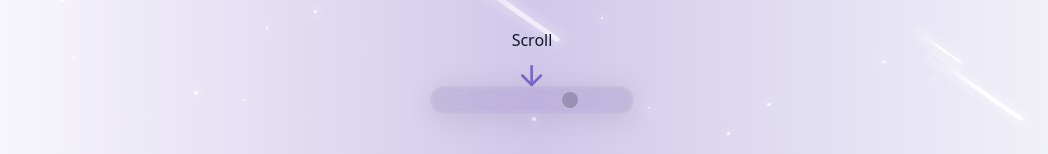
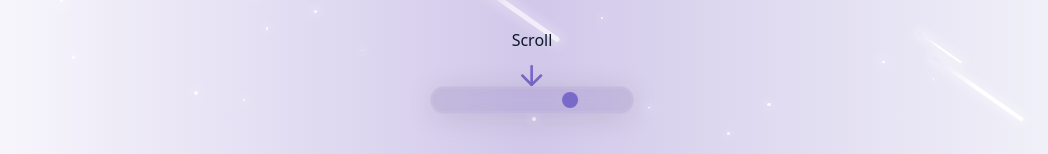
Before and after one commit to LucaTegano/portfolio, a React (Vite) app: page / in a window 1280 px wide. Shown: the part 646-800 px from the top of the page, without its empty margins (108-1156 px from the left). Built offline with nearby package versions, Linux system fonts and the light colour scheme; the HTML template or start-up script is replaced by a standard one.

Commit message:
color hovering

```diff
--- a/src/components/FloatingNav.css
+++ b/src/components/FloatingNav.css
@@ -109,9 +109,9 @@
 }
 
 .nav-item.stars-active {
-  background: rgba(0, 0, 0, 0.2);
+  background: hsl(var(--star-mask));
 }
 
 [data-theme="dark"] .nav-item.stars-active {
-  background: rgba(255, 255, 255, 0.1);
+  background: rgba(255, 0, 0, 0.202);
 }
--- a/src/index.css
+++ b/src/index.css
@@ -12,6 +12,9 @@
   --color-about: hsl(var(--about));
   --color-about-text: hsl(var(--about-text));
   --color-hover: hsl(var(--hover));
+  --color-star-mask: hsl(var(--star-mask));
+
+
   --animate-float: float 6s ease-in-out infinite;
   --animate-pulse-subtle: pulse-subtle 4s ease-in-out infinite;
   --animate-fade-in: fade-in 0.7s ease-out forwards;
@@ -97,7 +100,7 @@
     --border: 217 33% 20%;
 
     --hover: 202 10% 20%;
-    --star-mask: 250 47% 60%;
+    --star-mask: 274 100% 27%;
   }
 
   * {
```
